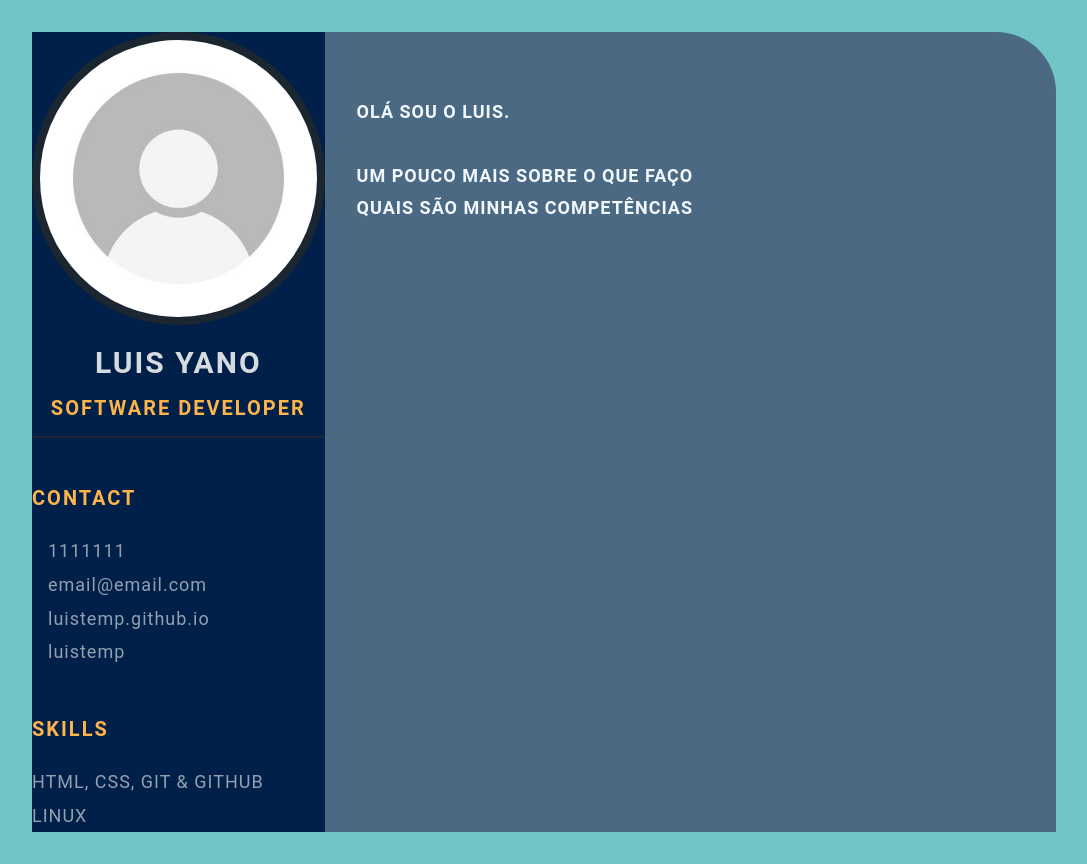
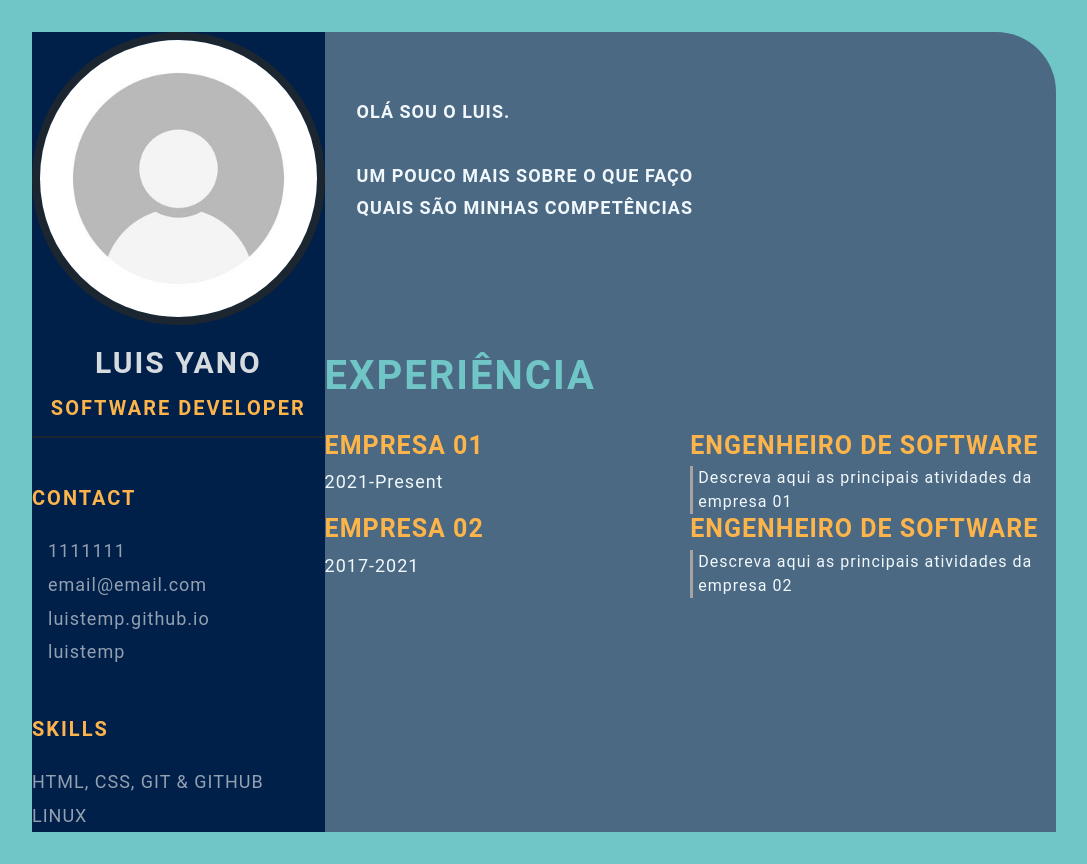
Before and after one commit to luistemp/luistemp.github.io, a plain HTML site: page index.html in a window 1280 px wide. Shown: the whole page, without its empty margins (96-1183 px from the left). Drawn offline with Linux system fonts and the light colour scheme.

Commit message:
pull request dia 03 (#3)

```diff
--- a/index.html
+++ b/index.html
@@ -44,6 +44,30 @@
                </p></div></section>
 
            </div>
+           <section class="experience gap">
+               <div class="right-title">
+                   Experiência
+               </div>
+               <div class="experience-contents">
+                   <div class="exp-left">
+                       <p class="exp-company-name">Empresa 01</p>
+                       <p class="exp-time-period">2021-Present</p>
+                   </div>
+                   <div class="exp-right">
+                    <p class="exp-position">Engenheiro de Software</p>
+                    <p class="exp-desc">Descreva aqui as principais atividades da empresa 01</p>
+                  </div>
+                    <div class="exp-left">
+                        <p class="exp-company-name">Empresa 02</p>
+                        <p class="exp-time-period">2017-2021</p>
+                    </div>
+                    <div class="exp-right">
+                     <p class="exp-position">Engenheiro de Software</p>
+                     <p class="exp-desc">Descreva aqui as principais atividades da empresa 02</p>
+                 </div>
+               </div>
+           </section>
+
        </section>
        </main>
 </body>
```
